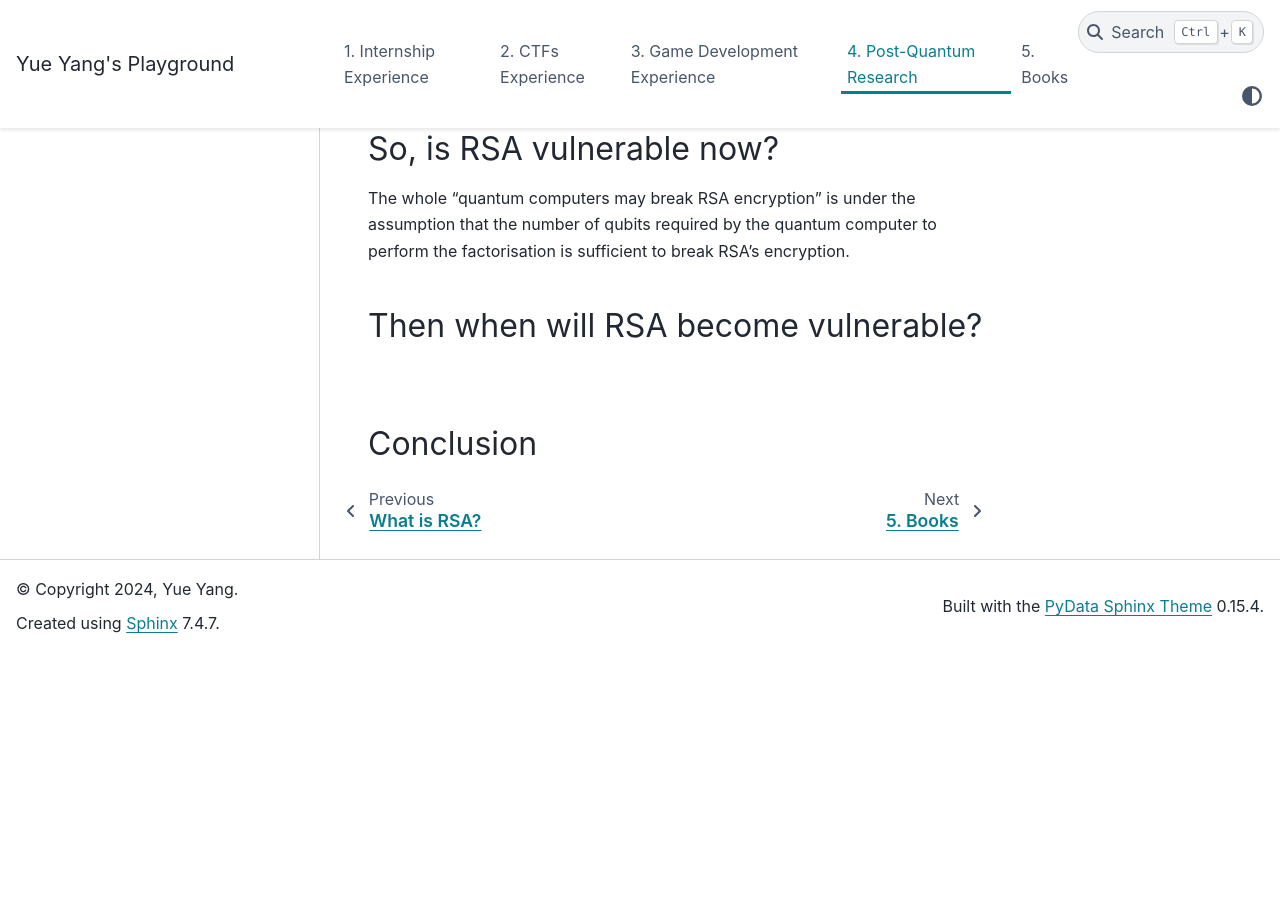
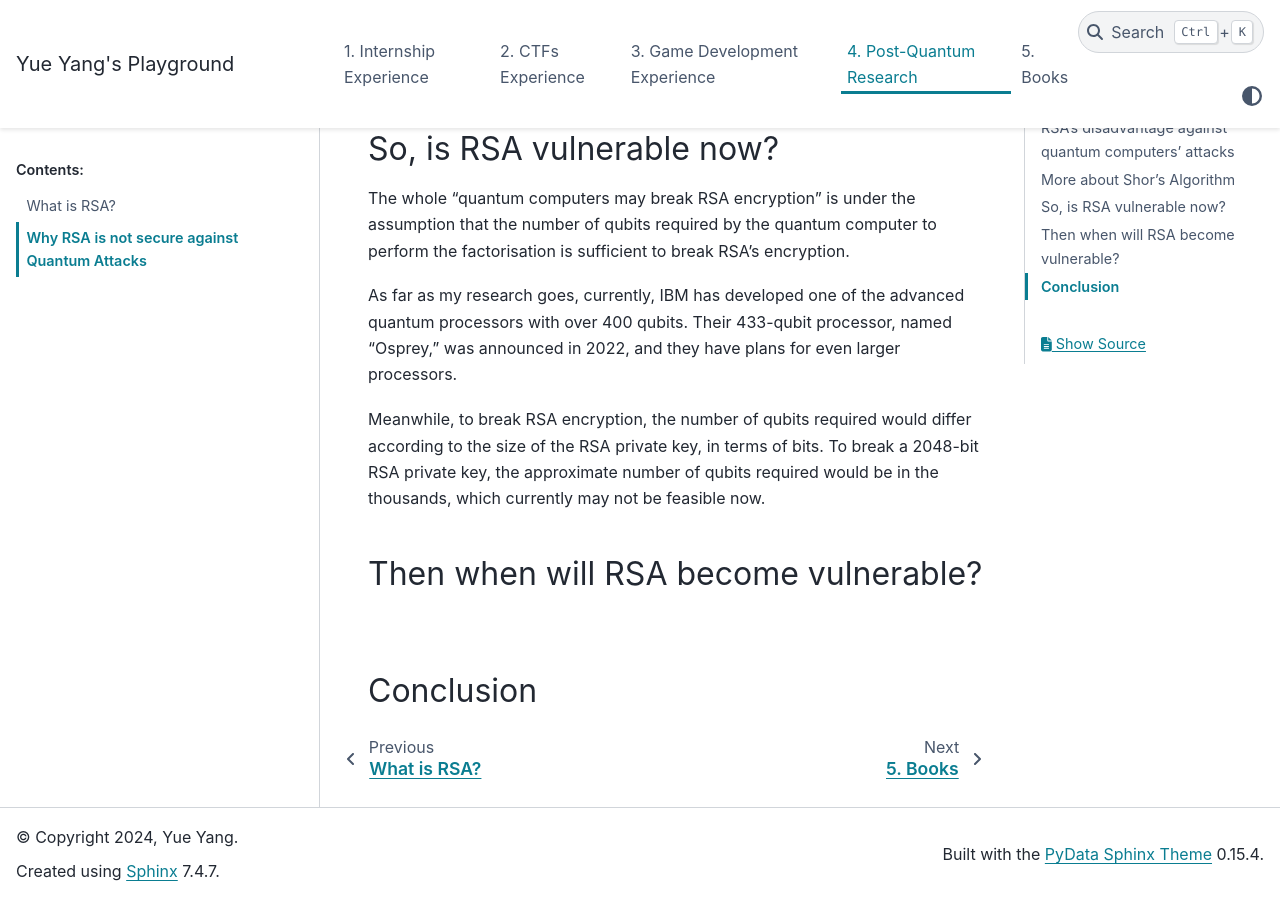
Before and after one commit to yyueyangg/personal-docs, a Sphinx documentation site: the page built from docs/source/why-rsa-is-not-secure.rst, in a window 1280 px wide and 900 px high, scrolled down 1524 px. Built offline with Sphinx 7.4.7 and the PyData theme 0.15.4, drawn with Linux system fonts in a browser that asks for light colours; before the commit the page ends 2177 px from its top, so only the background shows below that.

Commit message:
Edit files

```diff
--- a/docs/source/why-rsa-is-not-secure.rst
+++ b/docs/source/why-rsa-is-not-secure.rst
@@ -54,6 +54,12 @@
 The whole "quantum computers may break RSA encryption" is under the assumption that the number of qubits required by the quantum computer
 to perform the factorisation is sufficient to break RSA's encryption.
 
+As far as my research goes, currently, IBM has developed one of the advanced quantum processors with over 400 qubits. Their 433-qubit processor,
+named "Osprey," was announced in 2022, and they have plans for even larger processors.
+
+Meanwhile, to break RSA encryption, the number of qubits required would differ according to the size of the RSA private key, in terms of bits.
+To break a 2048-bit RSA private key, the approximate number of qubits required would be in the thousands, which currently may not be feasible now.
+
 
 Then when will RSA become vulnerable?
 ---------------------------------------
```
